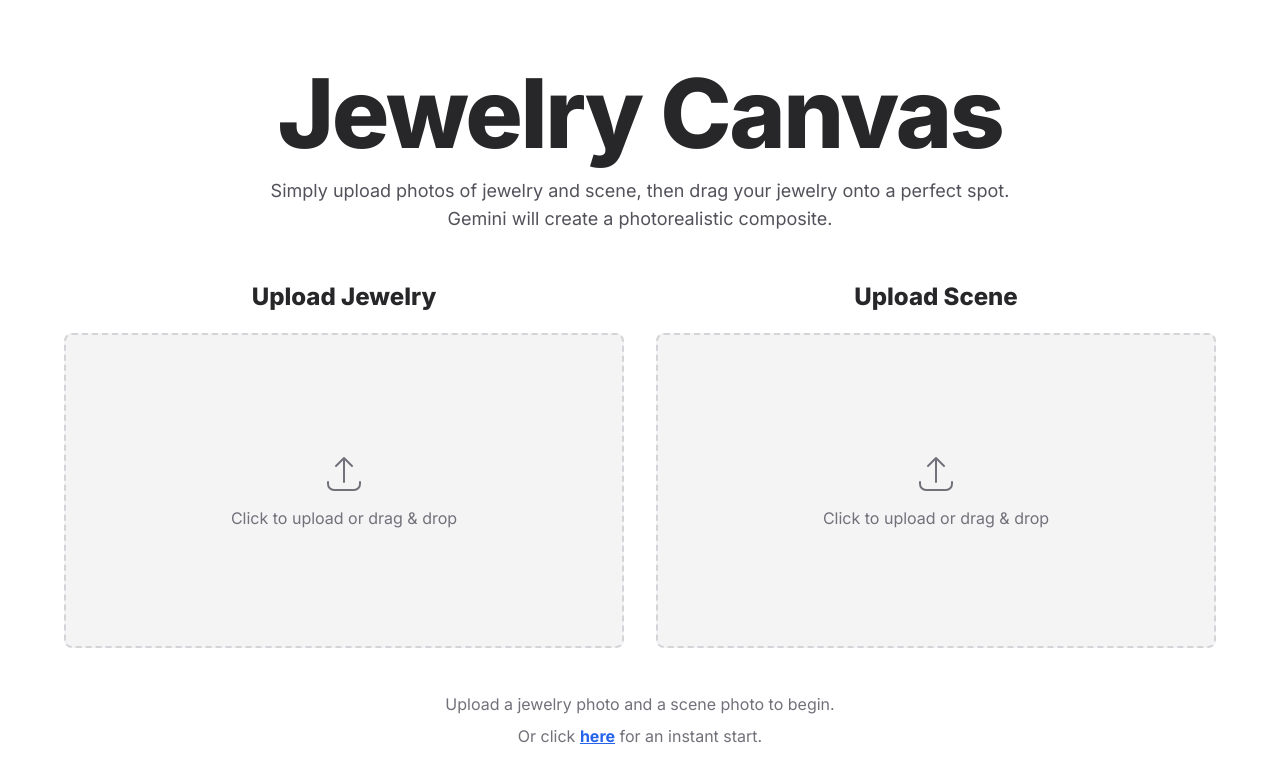
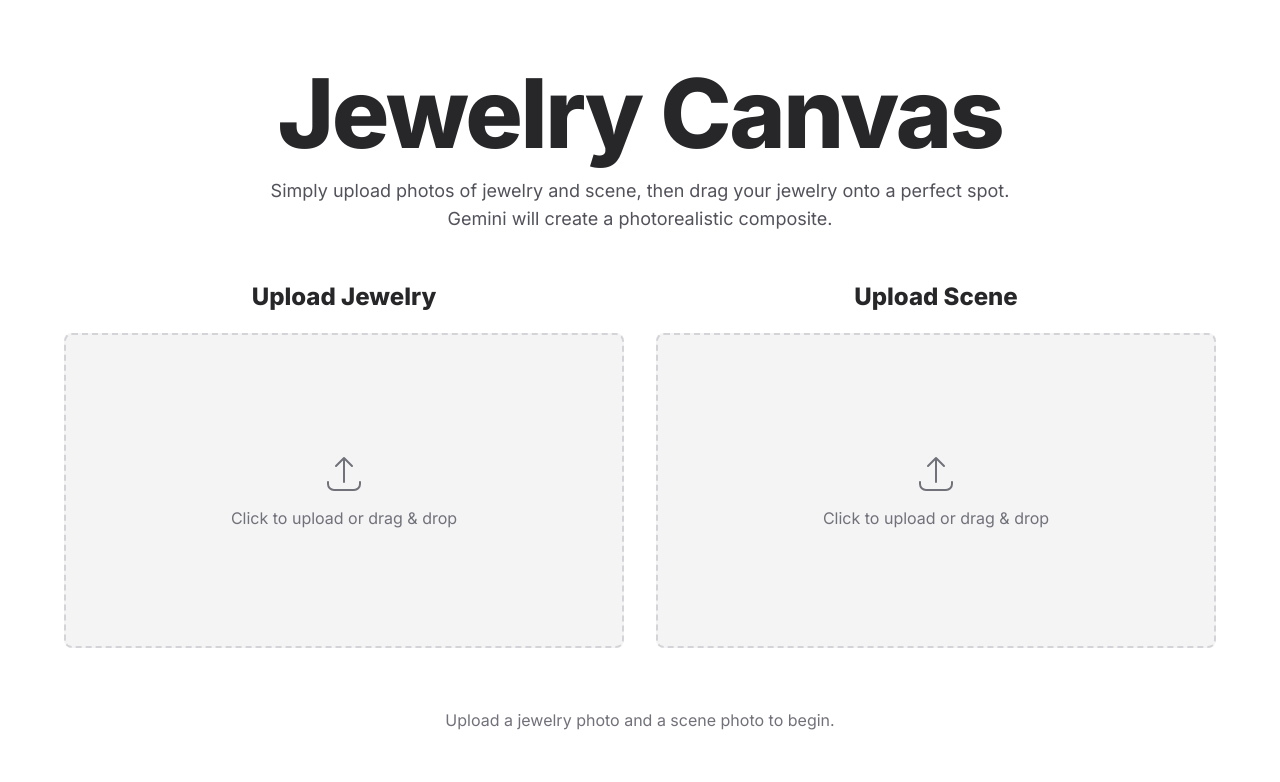
Before and after one commit to ditcu-code/home-canvas, a React (Vite) app: page / in a window 1280 px wide. Shown: the top 782 px of the page. Built offline with nearby package versions, Linux system fonts and the light colour scheme.

Commit message:
Remove Instant Start feature from App
Eliminated the Instant Start functionality, including its handler and UI elements, to simplify the app's initial user flow.

```diff
--- a/App.tsx
+++ b/App.tsx
@@ -87,37 +87,7 @@
     }
   }, []);
 
-  const handleInstantStart = useCallback(async () => {
-    setError(null);
-    try {
-      // Fetch the default images
-      const [objectResponse, sceneResponse] = await Promise.all([
-        fetch('/assets/object.jpeg'),
-        fetch('/assets/scene.jpeg')
-      ]);
-
-      if (!objectResponse.ok || !sceneResponse.ok) {
-        throw new Error('Failed to load default images');
-      }
-
-      // Convert to blobs then to File objects
-      const [objectBlob, sceneBlob] = await Promise.all([
-        objectResponse.blob(),
-        sceneResponse.blob()
-      ]);
-
-      const objectFile = new File([objectBlob], 'object.jpeg', { type: 'image/jpeg' });
-      const sceneFile = new File([sceneBlob], 'scene.jpeg', { type: 'image/jpeg' });
-
-      // Update state with the new files
-      setSceneImage(sceneFile);
-      handleProductImageUpload(objectFile);
-    } catch (err) {
-      const errorMessage = err instanceof Error ? err.message : 'An unknown error occurred.';
-      setError(`Could not load default images. Details: ${errorMessage}`);
-      console.error(err);
-    }
-  }, [handleProductImageUpload]);
+  // Instant Start feature removed
 
   const handleProductDrop = useCallback(async (position: {x: number, y: number}, relativePosition: { xPercent: number; yPercent: number; }) => {
     if (!productImageFile || !sceneImage || !selectedProduct) {
@@ -343,16 +313,6 @@
             <p className="text-zinc-500 animate-fade-in">
               Upload a jewelry photo and a scene photo to begin.
             </p>
-            <p className="text-zinc-500 animate-fade-in mt-2">
-              Or click{' '}
-              <button
-                onClick={handleInstantStart}
-                className="font-bold text-blue-600 hover:text-blue-800 underline transition-colors"
-              >
-                here
-              </button>
-              {' '}for an instant start.
-            </p>
           </div>
         </div>
       );
```
